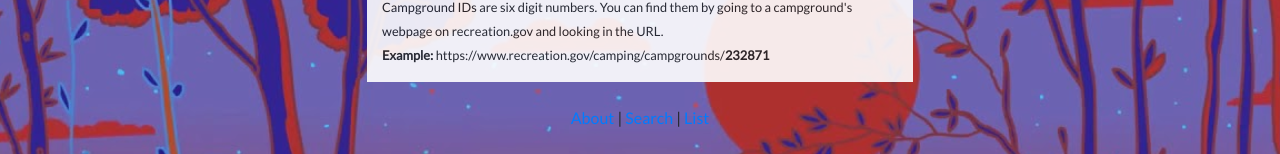
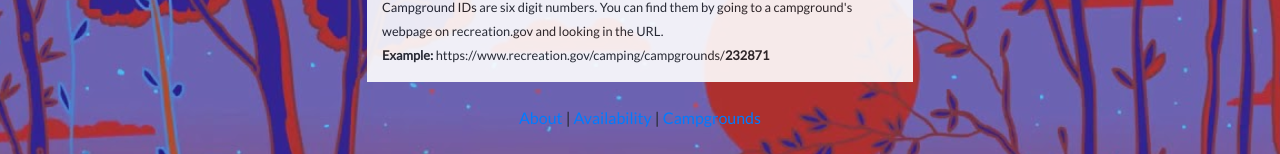
Before and after one commit to ntogasa/campground_scavenger, a Django app: page / in a window 1280 px wide. Shown: the part 853-1007 px from the top of the page. Run offline with Django 3.2, Linux system fonts and the light colour scheme; parts of the project's set-up code (start-up, migrations or seed data) failed here and were passed over; some libraries are stand-ins or nearby versions.

Commit message:
Change page names
- Change 'List' to 'Campgrounds'
- Change 'Search' to 'Availability'

```diff
--- a/apps/campsite_checker/urls.py
+++ b/apps/campsite_checker/urls.py
@@ -2,5 +2,5 @@ from django.urls import path
 from . import views
 
 urlpatterns = [
-    path('', views.campground_checker_view, name='search'),
+    path('', views.campground_checker_view, name='availability'),
 ]
--- a/apps/campsite_checker/views.py
+++ b/apps/campsite_checker/views.py
@@ -13,7 +13,7 @@ def campground_checker_view(request):
             camp_ids = form.cleaned_data['camp_ids']
             camp_id_list = camp_ids.split()
             results, start_string, end_string = check.master_scraping_routine(camp_id_list, start_date, end_date)
-            return render(request, 'results.html', {'start_date': start_string,
+            return render(request, 'availability_results.html', {'start_date': start_string,
                                                     'end_date': end_string,
                                                     'results': results})
         else:
@@ -21,4 +21,4 @@ def campground_checker_view(request):
     # If GET or other type of request, load empty form
     else:
         form = forms.CampgroundForm()
-        return render(request, 'search.html', {'form': form})
+        return render(request, 'availability.html', {'form': form})
--- a/apps/library/urls.py
+++ b/apps/library/urls.py
@@ -5,6 +5,6 @@ from . import views
 
 
 urlpatterns = [
-    path('list/', views.list_view, name='list'),
+    path('campgrounds/', views.list_view, name='campgrounds'),
     path('find_camp_ids/', views.scrape_view, name='scrape')
 ]
--- a/apps/library/views.py
+++ b/apps/library/views.py
@@ -6,7 +6,7 @@ from .models import Campground, Log
 # Create your views here.
 def list_view(request):
     campgrounds = Campground.objects.all()
-    return render(request, 'list.html')
+    return render(request, 'campgrounds.html')
 
 
 def scrape_view(request):
--- a/templates/search.html
+++ b/templates/availability.html
@@ -4,7 +4,7 @@
 {% load crispy_forms_tags %}
 
 
-{% block title %}Search for campgrounds{% endblock %}
+{% block title %}Check availability{% endblock %}
 
 
 {% block content %}
@@ -16,7 +16,7 @@
                 <p>
                     Here you can easily scrape campsite availabilities from recreation.gov.
                     <br>
-                    Go to the <a href="{% url 'list' %}"> CAMPGROUNDS </a> page to find campground IDs.
+                    Go to the <a href="{% url 'campgrounds' %}"> CAMPGROUNDS </a> page to find campground IDs.
                 </p>
             </div>
         </div>
--- a/templates/results.html
+++ b/templates/availability_results.html
@@ -28,7 +28,7 @@
         </div>
         <div class="row justify-content-center">
             <div class="col-12 col-md-10 text-center solid py-3">
-                <a href="{% url 'search' %}">Search again</a>
+                <a href="{% url 'availability' %}">Search again</a>
             </div>
         </div>
     </div>
--- a/templates/base/footer.html
+++ b/templates/base/footer.html
@@ -5,8 +5,8 @@
     <div class="col-12 col-sm-10 col-md-7 pt-4 pb-4 text-center">
         <a href="{% url 'about' %}">About</a>
          |
-        <a href="{% url 'search' %}">Search</a>
+        <a href="{% url 'availability' %}">Availability</a>
          |
-        <a href="{% url 'list' %}">List</a>
+        <a href="{% url 'campgrounds' %}">Campgrounds</a>
     </div>
 </div>
--- a/templates/base/navbar.html
+++ b/templates/base/navbar.html
@@ -7,7 +7,7 @@
 
 <nav class="navbar navbar-expand-sm navbar-dark flex-column align-items-stretch">
     <div class="d-flex">
-        <a class="navbar-brand mx-sm-auto mr-auto" id="navbar-brand" href="{% url 'search' %}">
+        <a class="navbar-brand mx-sm-auto mr-auto" id="navbar-brand" href="{% url 'availability' %}">
             Campground Scavenger
         </a>
         <button class="navbar-toggler" type="button" data-toggle="collapse" data-target="#collapsible-navbar" aria-controls="collapsible-navbar" aria-expanded="false" aria-label="Toggle navigation">
@@ -22,12 +22,12 @@
                 </a>
             </li>
             <li>
-                <a class="nav-link navvy" href="{% url 'search' %}">
+                <a class="nav-link navvy" href="{% url 'availability' %}">
                     AVAILABILITY
                 </a>
             </li>
             <li>
-                <a class="nav-link navvy" href="{% url 'list' %}">
+                <a class="nav-link navvy" href="{% url 'campgrounds' %}">
                     CAMPGROUNDS
                 </a>
             </li>
--- a/templates/list.html
+++ b/templates/campgrounds.html
@@ -9,7 +9,7 @@
     {% if user.is_authenticated %}
     <div class="row justify-content-center">
         <div class="col-12 col-sm-10 col-md-7 text-center solid pt-5">
-            <a href="{% url 'scrape' %}">Scrape campground ID numbers</a>
+            <a href="{% url 'availability' %}">Scrape campground ID numbers</a>
         </div>
     </div>
     {% endif %}
@@ -26,7 +26,7 @@
             </p>
             <p>
                 <strong>STEP 2</strong> - Copy & paste the campground IDs you find, and then head back over
-                to the <a href="{% url 'search' %}">AVAILABILITY</a> page. Paste the IDs there, and check for availability!
+                to the <a href="{% url 'availability' %}">AVAILABILITY</a> page. Paste the IDs there, and check for availability!
             </p>
         </div>
     </div >
```
